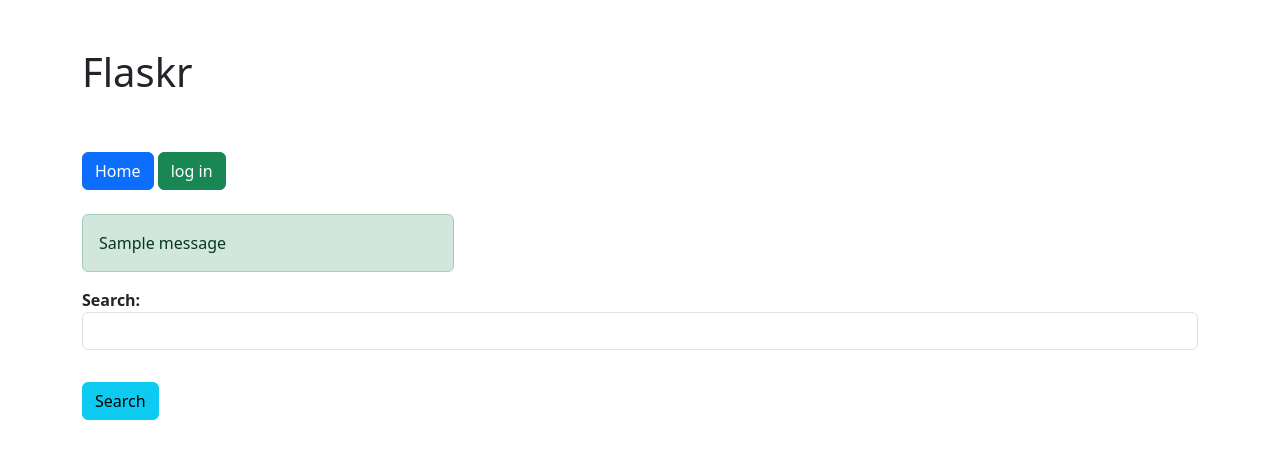
After one commit to ridvikpal/flaskr-tdd, a Flask app: page /search/ in a window 1280 px wide. The commit adds this page. Shown: the top 459 px of the page. Run offline with Flask 3, Linux system fonts and the light colour scheme; tables that the repository leaves empty hold one stand-in row (values such as "Sample post"); one stand-in notice (Sample message) is shown.

Commit message:
Adding search functionality.

```diff
--- a/project/app.py
+++ b/project/app.py
@@ -83,5 +83,14 @@ def delete_entry(post_id):
     return jsonify(result)
 
 
+@app.route('/search/', methods=['GET'])
+def search():
+    query = request.args.get("query")
+    entries = db.session.query(models.Post)
+    if query:
+        return render_template('search.html', entries=entries, query=query)
+    return render_template('search.html')
+
+
 if __name__ == "__main__":
     app.run()
--- a/project/templates/index.html
+++ b/project/templates/index.html
@@ -11,6 +11,7 @@
   <div class="container">
     <br /><br />
     <h1>Flaskr</h1>
+    <a class="btn btn-info" role="button" href="{{ url_for('search') }}">Search</a>
     <br /><br />
 
     {% if not session.logged_in %}
--- /dev/null
+++ b/project/templates/search.html
@@ -0,0 +1,58 @@
+<!DOCTYPE html>
+<html>
+
+<head>
+    <title>Flaskr</title>
+    <link rel="stylesheet" type="text/css"
+        href="https://cdn.jsdelivr.net/npm/bootstrap@5.3.2/dist/css/bootstrap.min.css" />
+</head>
+
+<body>
+    <div class="container">
+        <br /><br />
+        <h1>Flaskr</h1>
+        <br /><br />
+
+        <a class="btn btn-primary" role="button" href="{{ url_for('index') }}">
+            Home
+        </a>
+
+        {% if not session.logged_in %}
+        <a class="btn btn-success" role="button" href="{{ url_for('login') }}">log in</a>
+        {% else %}
+        <a class="btn btn-warning" role="button" href="{{ url_for('logout') }}">log out</a>
+        {% endif %}
+
+        <br /><br />
+
+        {% for message in get_flashed_messages() %}
+        <div class="flash alert alert-success col-sm-4" role="success">
+            {{ message }}
+        </div>
+        {% endfor %}
+
+        <form action="{{ url_for('search') }}" method="get" class="from-group">
+            <dl>
+                <dt>Search:</dt>
+                <dd>
+                    <input type="text" name="query" class="form-control col-sm-4" />
+                </dd>
+                <br />
+                <dd><input type="submit" class="btn btn-info" value="Search" /></dd>
+            </dl>
+        </form>
+
+        <ul class="entries">
+            {% for entry in entries %} {% if query.lower() in entry.title.lower() or
+            query.lower() in entry.text.lower() %}
+            <li class="entry">
+                <h2 id="{{ entry.post_id }}">{{ entry.title }}</h2>
+                {{ entry.text|safe }}
+            </li>
+            {% endif %} {% endfor %}
+        </ul>
+    </div>
+    <script type="text/javascript" src="{{url_for('static', filename='main.js') }}"></script>
+</body>
+
+</html>
```
Also changed, not shown: project/flaskr.db.
